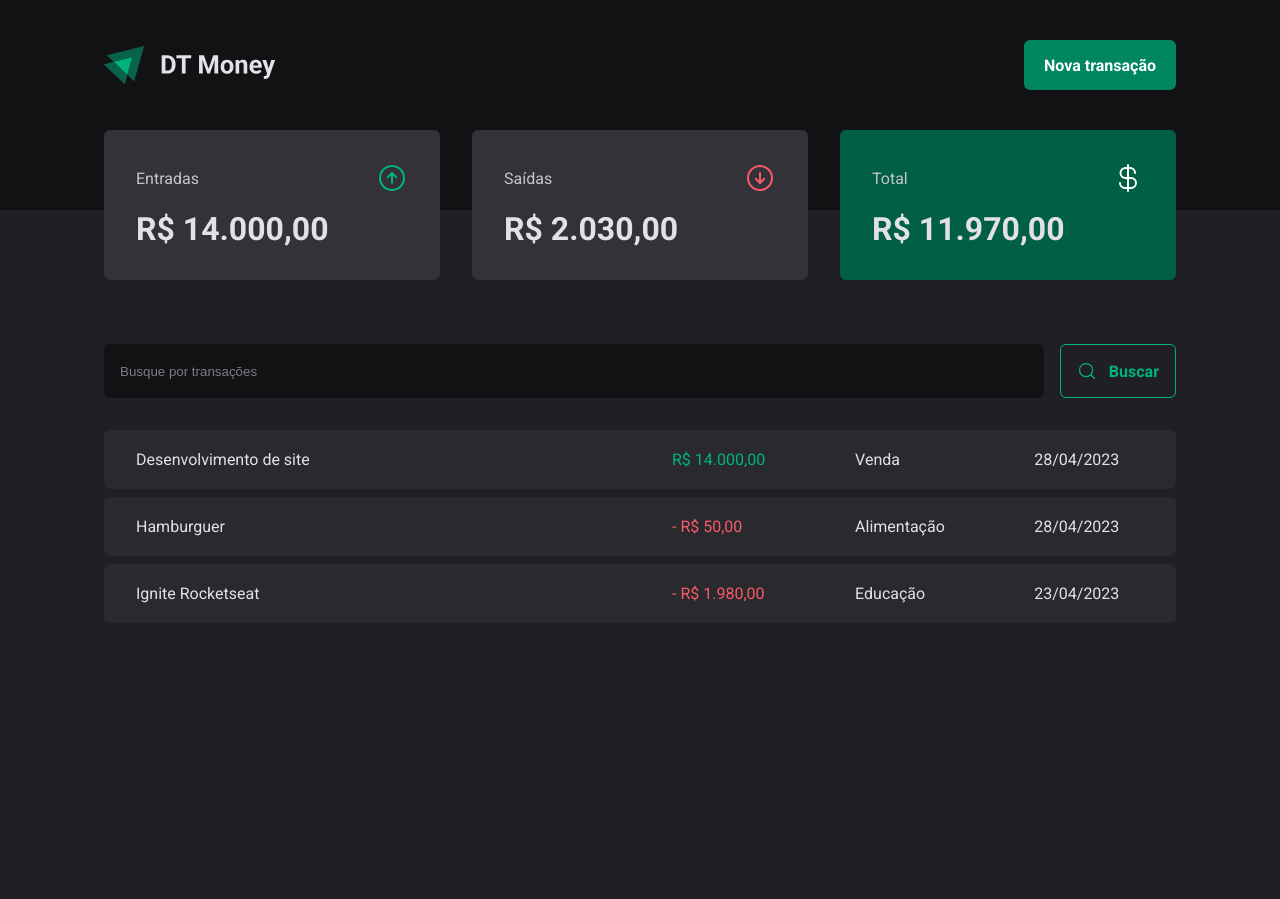
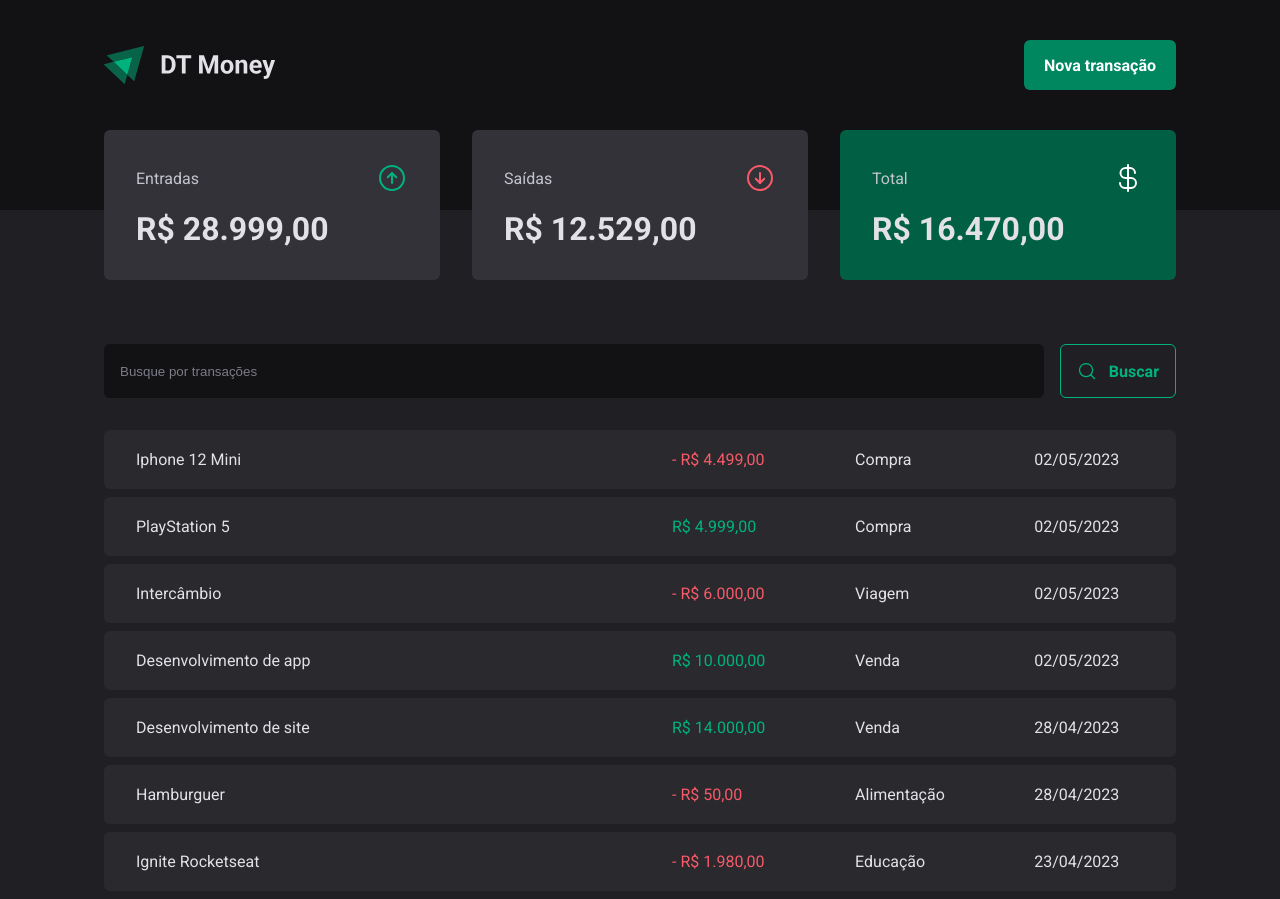
Before and after one commit to Lucas-Araujo15/dt-money, a React (Vite) app: page / in a window 1280 px wide. Before the commit the page ends 800 px from the top, so only its background shows below. Built offline with nearby package versions, Linux system fonts and the light colour scheme; data requests are answered from the project's data file.

Commit message:
Conexão com a API - Criando nova transação

```diff
--- a/server.json
+++ b/server.json
@@ -23,6 +23,38 @@
       "category": "Educação",
       "price": 1980,
       "createdAt": "2023-04-23T16:30:44.556Z"
+    },
+    {
+      "description": "Desenvolvimento de app",
+      "price": 10000,
+      "category": "Venda",
+      "type": "income",
+      "createdAt": "2023-05-02T19:21:45.163Z",
+      "id": 4
+    },
+    {
+      "description": "Intercâmbio",
+      "price": 6000,
+      "category": "Viagem",
+      "type": "outcome",
+      "createdAt": "2023-05-02T19:22:35.690Z",
+      "id": 5
+    },
+    {
+      "description": "PlayStation 5",
+      "price": 4999,
+      "category": "Compra",
+      "type": "income",
+      "createdAt": "2023-05-02T19:45:08.299Z",
+      "id": 6
+    },
+    {
+      "description": "Iphone 12 Mini",
+      "price": 4499,
+      "category": "Compra",
+      "type": "outcome",
+      "createdAt": "2023-05-02T19:47:37.452Z",
+      "id": 7
     }
   ]
 }
--- a/src/components/NewTransactionModal/index.tsx
+++ b/src/components/NewTransactionModal/index.tsx
@@ -10,6 +10,8 @@ import {
 import { ArrowCircleDown, ArrowCircleUp, X } from 'phosphor-react'
 import { Controller, useForm } from 'react-hook-form'
 import { zodResolver } from '@hookform/resolvers/zod'
+import { TransactionsContext } from '../../contexts/TransactionContext'
+import { useContext } from 'react'
 
 const newTransactionFormSchema = z.object({
   description: z.string(),
@@ -21,18 +23,21 @@ const newTransactionFormSchema = z.object({
 type NewTransactionFormInputs = z.infer<typeof newTransactionFormSchema>
 
 export function NewTransactionModal() {
+  const { createTransaction } = useContext(TransactionsContext)
+
   const {
     control,
     register,
     handleSubmit,
     formState: { isSubmitting },
+    reset,
   } = useForm<NewTransactionFormInputs>({
     resolver: zodResolver(newTransactionFormSchema),
   })
 
   async function handleCreateNewTransaction(data: NewTransactionFormInputs) {
-    await new Promise((resolve) => setTimeout(resolve, 2000))
-    console.log(data)
+    await createTransaction(data)
+    reset()
   }
 
   return (
--- a/src/contexts/TransactionContext.tsx
+++ b/src/contexts/TransactionContext.tsx
@@ -10,9 +10,17 @@ interface Transaction {
   createdAt: string
 }
 
+interface CreateTransactionInput {
+  description: string
+  price: number
+  category: string
+  type: 'income' | 'outcome'
+}
+
 interface TransactionContextType {
   transactions: Transaction[]
   fetchTransactions: (query?: string) => Promise<void>
+  createTransaction: (data: CreateTransactionInput) => Promise<void>
 }
 
 interface TransactionProviderProps {
@@ -27,6 +35,8 @@ export function TransactionsProvider({ children }: TransactionProviderProps) {
   async function fetchTransactions(query?: string) {
     const response = await api.get('transactions', {
       params: {
+        _sort: 'createdAt',
+        _order: 'desc',
         q: query,
       },
     })
@@ -34,12 +44,28 @@ export function TransactionsProvider({ children }: TransactionProviderProps) {
     setTransactions(response.data)
   }
 
+  async function createTransaction(data: CreateTransactionInput) {
+    const { category, description, price, type } = data
+
+    const response = await api.post('transactions', {
+      description,
+      price,
+      category,
+      type,
+      createdAt: new Date(),
+    })
+
+    setTransactions((state) => [response.data, ...state])
+  }
+
   useEffect(() => {
     fetchTransactions()
   }, [])
 
   return (
-    <TransactionsContext.Provider value={{ transactions, fetchTransactions }}>
+    <TransactionsContext.Provider
+      value={{ transactions, fetchTransactions, createTransaction }}
+    >
       {children}
     </TransactionsContext.Provider>
   )
```
Lines whose indentation alone changed are shown as unchanged.
